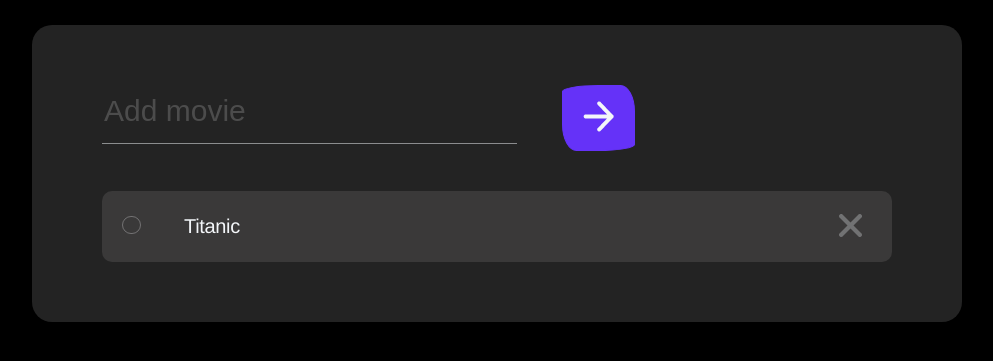
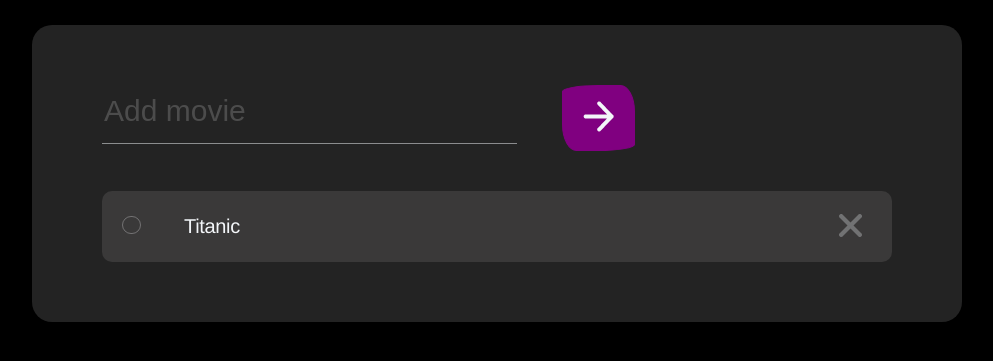
Before and after one commit to VladVlad1238/Movies-List-App, a plain HTML site: page index.html in a window 1280 px wide. In both pictures the pointer is over the button 741 px from the left and 415 px from the top of the page. Shown: the part 297-658 px from the top of the page, without its empty margins (143-1136 px from the left). Drawn offline with nearby package versions, Linux system fonts and the light colour scheme.

Commit message:
add hover to button

```diff
--- a/styles/index.css
+++ b/styles/index.css
@@ -79,6 +79,10 @@ body {
   background-color: #6532F8;
   cursor: pointer;
 }
+.add__task-btn:hover {
+  border: 1px solid purple;
+  background-color: purple;
+}
 .task__name {
   padding: 10px 20px;
   word-break: break-all;
```
